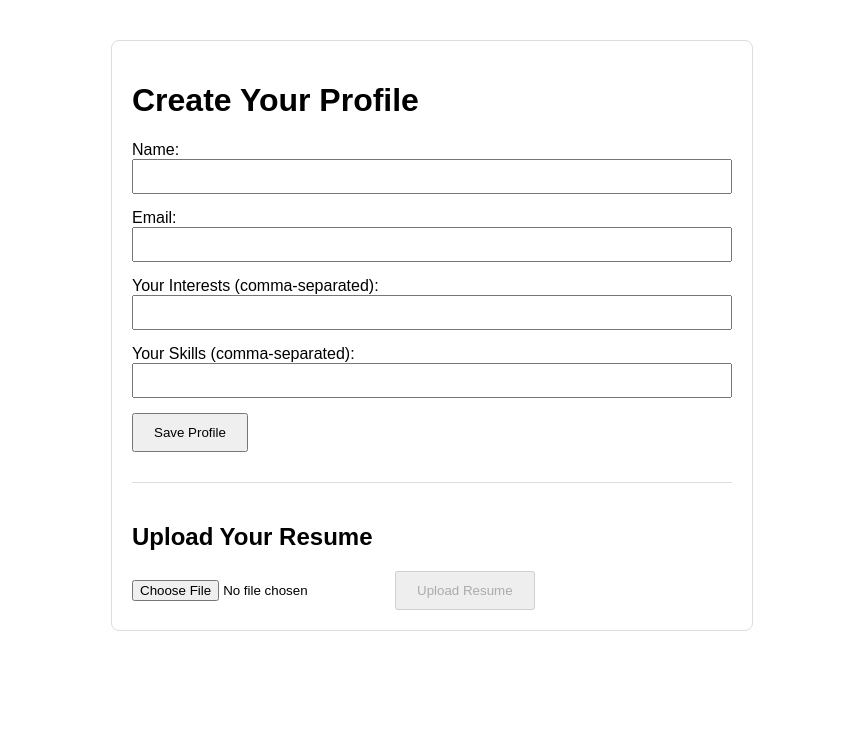
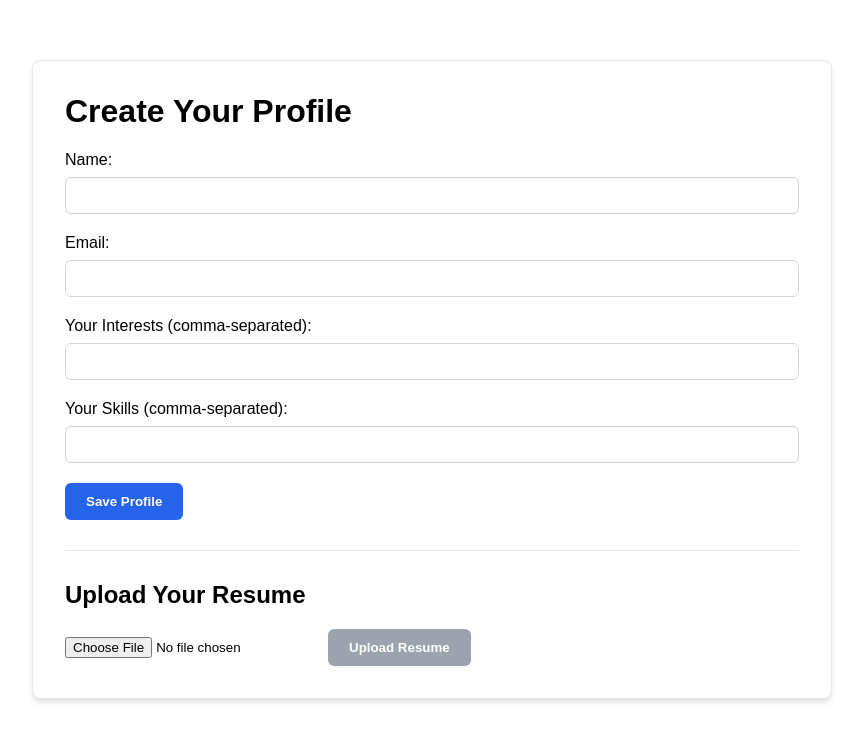
Before and after one commit to amiitt001/career-advisor-frontend, a Next.js app: page /profile in a window 1280 px wide. Shown: the top 740 px of the page, without its empty margins (208-1071 px from the left). Built offline with nearby package versions, Linux system fonts and the light colour scheme.

Commit message:
Style: Add custom CSS foundation and apply to profile page

```diff
--- a/src/app/globals.css
+++ b/src/app/globals.css
@@ -1,3 +1,69 @@
 @tailwind base;
 @tailwind components;
 @tailwind utilities;
+
+
+/* A main container to center content on the page */
+.page-container {
+  max-width: 800px;
+  margin: 40px auto;
+  padding: 20px;
+  font-family: sans-serif;
+}
+
+/* A "card" style for holding forms and content */
+.content-card {
+  background-color: white;
+  border: 1px solid #e5e7eb;
+  border-radius: 8px;
+  padding: 2rem;
+  box-shadow: 0 4px 6px -1px rgb(0 0 0 / 0.1), 0 2px 4px -2px rgb(0 0 0 / 0.1);
+}
+
+.content-card h1, .content-card h2 {
+  margin-top: 0;
+}
+
+/* A consistent style for all our buttons */
+.btn {
+  display: inline-block;
+  padding: 10px 20px;
+  cursor: pointer;
+  border-radius: 6px;
+  font-weight: 600;
+  border: 1px solid transparent;
+  text-align: center;
+  transition: background-color 0.2s;
+}
+
+.btn-primary {
+  background-color: #2563eb;
+  color: white;
+}
+.btn-primary:hover {
+  background-color: #1d4ed8;
+}
+.btn-primary:disabled {
+  background-color: #9ca3af;
+  cursor: not-allowed;
+}
+
+/* Styles for our form inputs and labels */
+.form-group {
+  margin-bottom: 1.25rem;
+}
+
+.form-label {
+  display: block;
+  margin-bottom: 0.5rem;
+  font-weight: 500;
+}
+
+.form-input {
+  display: block;
+  width: 100%;
+  padding: 10px;
+  box-sizing: border-box;
+  border: 1px solid #d1d5db;
+  border-radius: 6px;
+}
--- a/src/app/profile/page.tsx
+++ b/src/app/profile/page.tsx
@@ -54,29 +54,30 @@ const handleResumeUpload = async () => {
 
   // This is the JSX that renders the page
   return (
-    <div style={{ maxWidth: '600px', margin: '40px auto', padding: '20px', fontFamily: 'sans-serif', border: '1px solid #ddd', borderRadius: '8px' }}>
+  <div className="page-container">
+    <div className="content-card">
       <h1>Create Your Profile</h1>
       <form onSubmit={handleSubmit}>
-        <div style={{ marginBottom: '15px' }}>
-          <label>Name:</label><br />
-          <input type="text" value={name} onChange={(e) => setName(e.target.value)} required style={{ width: '100%', padding: '8px', boxSizing: 'border-box' }} />
+        <div className="form-group">
+          <label className="form-label" htmlFor="name">Name:</label>
+          <input id="name" type="text" value={name} onChange={(e) => setName(e.target.value)} required className="form-input" />
         </div>
-        <div style={{ marginBottom: '15px' }}>
-          <label>Email:</label><br />
-          <input type="email" value={email} onChange={(e) => setEmail(e.target.value)} required style={{ width: '100%', padding: '8px', boxSizing: 'border-box' }} />
+        <div className="form-group">
+          <label className="form-label" htmlFor="email">Email:</label>
+          <input id="email" type="email" value={email} onChange={(e) => setEmail(e.target.value)} required className="form-input" />
         </div>
-        <div style={{ marginBottom: '15px' }}>
-          <label>Your Interests (comma-separated):</label><br />
-          <input type="text" value={interests} onChange={(e) => setInterests(e.target.value)} style={{ width: '100%', padding: '8px', boxSizing: 'border-box' }} />
+        <div className="form-group">
+          <label className="form-label" htmlFor="interests">Your Interests (comma-separated):</label>
+          <input id="interests" type="text" value={interests} onChange={(e) => setInterests(e.target.value)} className="form-input" />
         </div>
-        <div style={{ marginBottom: '15px' }}>
-          <label>Your Skills (comma-separated):</label><br />
-          <input type="text" value={skills} onChange={(e) => setSkills(e.target.value)} style={{ width: '100%', padding: '8px', boxSizing: 'border-box' }} />
+        <div className="form-group">
+          <label className="form-label" htmlFor="skills">Your Skills (comma-separated):</label>
+          <input id="skills" type="text" value={skills} onChange={(e) => setSkills(e.target.value)} className="form-input" />
         </div>
-        <button type="submit" style={{ padding: '10px 20px' }}>Save Profile</button>
+        <button type="submit" className="btn btn-primary">Save Profile</button>
       </form>
 
-      <div style={{ marginTop: '30px', paddingTop: '20px', borderTop: '1px solid #ddd' }}>
+      <div style={{ marginTop: '30px', paddingTop: '30px', borderTop: '1px solid #e5e7eb' }}>
         <h2>Upload Your Resume</h2>
         <input
           type="file"
@@ -86,13 +87,15 @@ const handleResumeUpload = async () => {
         <button
           onClick={handleResumeUpload}
           disabled={!resumeFile}
-          style={{ marginLeft: '10px', padding: '10px 20px' }}
+          className="btn btn-primary"
+          style={{ marginLeft: '10px' }}
         >
           Upload Resume
         </button>
       </div>
+    </div>
 
-      {message && <p style={{ marginTop: '20px', padding: '10px', backgroundColor: '#f0f0f0', borderRadius: '4px' }}>{message}</p>}
-    </div>
-  );
+    {message && <p style={{ marginTop: '20px', padding: '10px', backgroundColor: '#f3f4f6', borderRadius: '4px' }}>{message}</p>}
+  </div>
+);
 }
```
